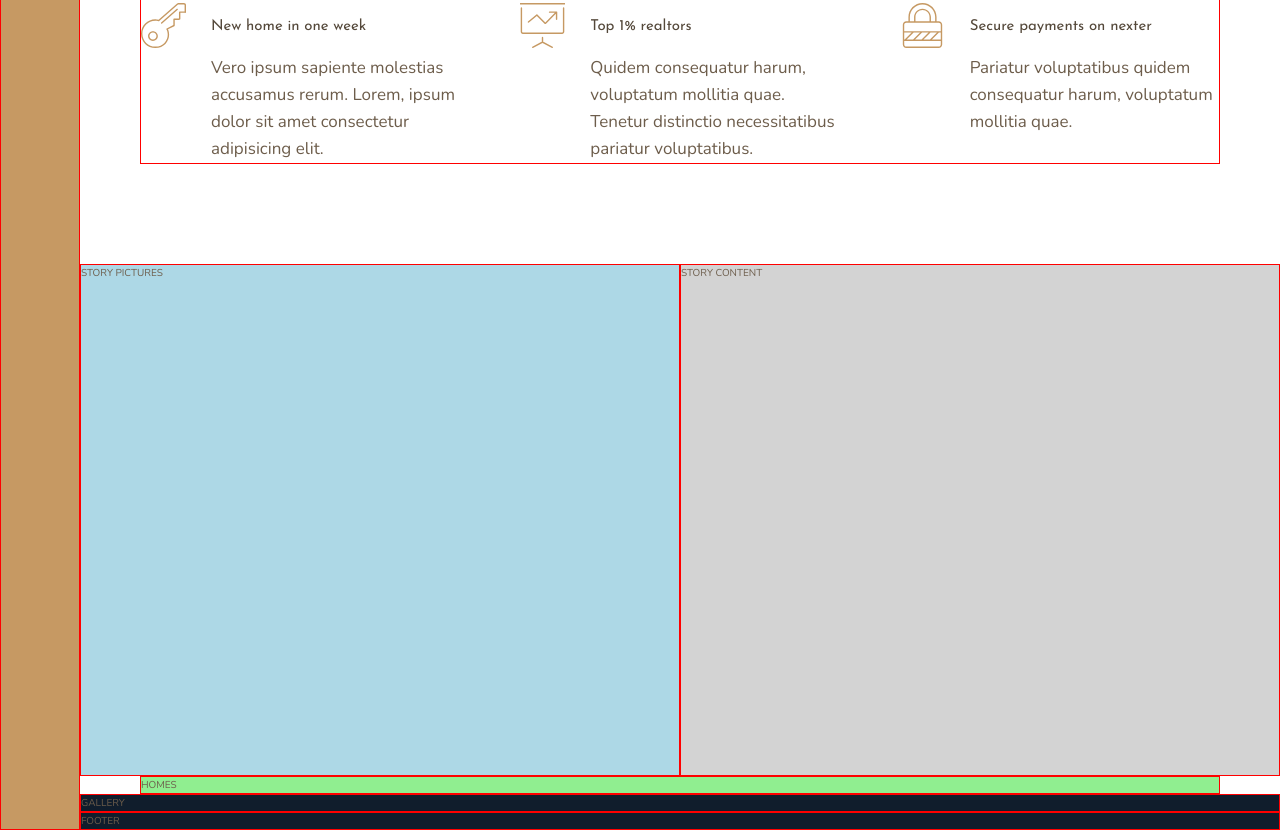
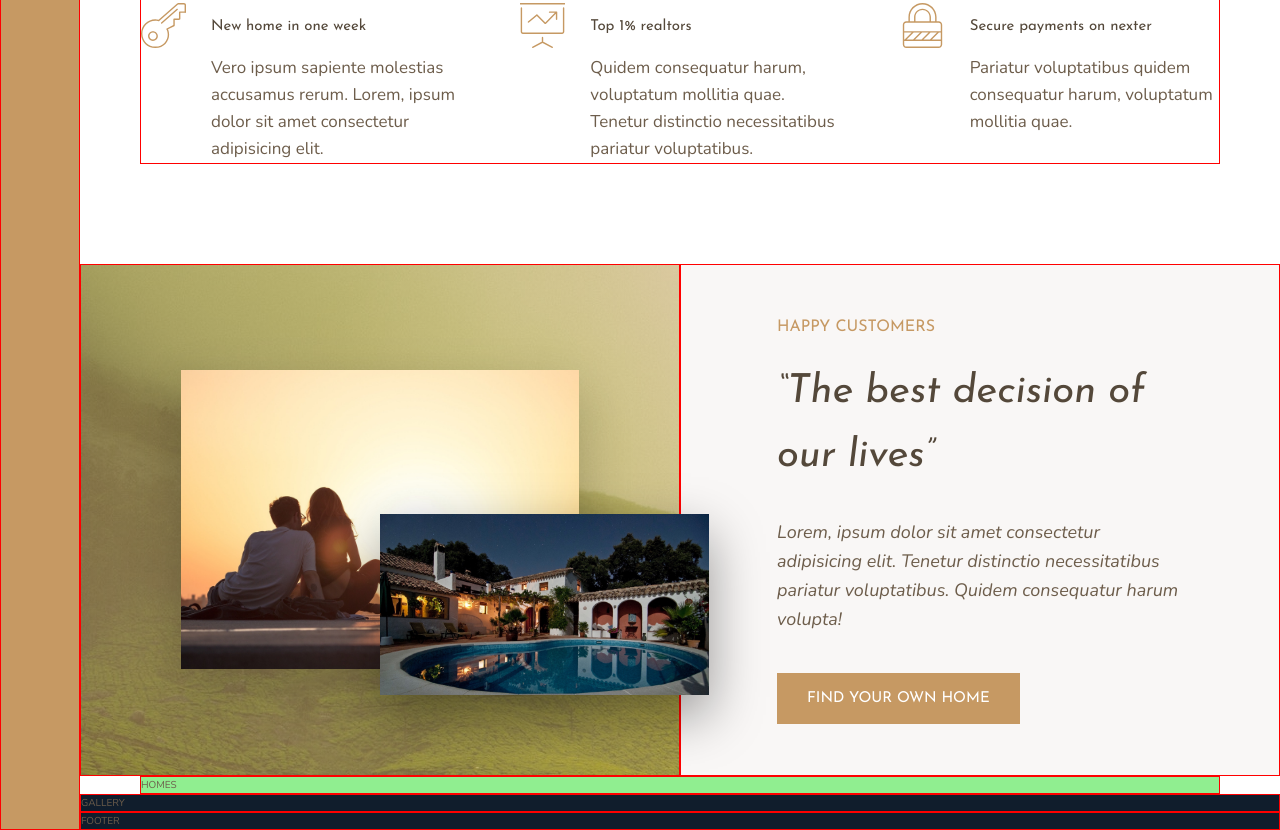
Before and after one commit to Kub0t/adv-css-nexter, a website: page index.html in a window 1280 px wide. Shown: the part 934-1764 px from the top of the page. Drawn offline with nearby package versions, Linux system fonts and the light colour scheme.

Commit message:
style story section

```diff
--- a/index.html
+++ b/index.html
@@ -85,10 +85,16 @@
 
         </section>
         <div class="story__pictures">
-            STORY PICTURES
+            <img src="img/story-1.jpeg" alt="Couple with new house" class="story__img-1">
+            <img src="img/story-2.jpeg" alt="Beutiful new house" class="story__img-2">
         </div>
         <div class="story__content">
-            STORY CONTENT
+            <h3 class="heading-3 mb-sm">Happy customers</h3>
+            <h2 class="heading-2 heading-2--dark mb-md">&ldquo;The best decision of our lives&rdquo;</h2>
+            <p class="story__text">
+                Lorem, ipsum dolor sit amet consectetur adipisicing elit. Tenetur distinctio necessitatibus pariatur voluptatibus. Quidem consequatur harum volupta!
+            </p>
+            <button class="btn">Find your own home</button>
         </div>
         <section class="homes">
             HOMES
--- a/sass/_story.scss
+++ b/sass/_story.scss
@@ -1,10 +1,50 @@
 .story {
     &__pictures {
-        background-color: lightblue;
+        background-color: $color-primary;
         grid-column: full-start / col-end 4;
+        background-image: linear-gradient(rgba($color-primary, 0.5),rgba($color-primary, 0.5)), url(../img/back.jpg);
+
+        display: grid;
+        grid-template-rows: repeat(6, 1fr);
+        grid-template-columns: repeat(6, 1fr);
+        align-items: center;
     }
+
+    &__img-1 {
+        width: 100%;
+        grid-column: 2 / -2;
+        grid-row: 2/ -2;
+        box-shadow: 0 2rem 5rem rgba(#000, .2);
+    }
+
+    &__img-2 {
+        width: 110%;
+        grid-row: 4 / 6;
+        grid-column: 4 / 7;
+        z-index: 2;
+        box-shadow: 0 2rem 5rem rgba(#000, .4);
+
+    }
+
+
     &__content {
-        background-color: lightgrey;
+        background-color: $color-grey-light-1;
         grid-column: col-start 5 / full-end;
+        padding: 6rem 12vh;
+        // display: flex;
+        // flex-direction: column;
+        // justify-content: center;
+        // align-items: flex-start;
+
+        display: grid;
+        justify-items: start;
+        align-content: center;                                                                                                                                                                                                                                                                                                                                                                                                                                                                                                                                                                                                                                                                                                                                                                                                                                                                                                                                                                                                                           ;
+        // grid-template-rows: repeat(4, min-content);
+    }
+
+    &__text {
+        font-size: 1.8rem;
+        font-style: italic;
+        margin-bottom: 4rem;
     }
 }
--- a/sass/_typography.scss
+++ b/sass/_typography.scss
@@ -4,16 +4,22 @@
 }
 .heading-1 {
     @extend %heading;
+
 }
 
 .heading-2 {
     @extend %heading;
-
+    font-size: 4rem;
+    font-style: italic;
+    &--light { color: $color-grey-light-1; }
+    &--dark { color: $color-grey-dark-1; }
 }
 
 .heading-3 {
     @extend %heading;
-
+    font-size: 1.6rem;
+    color: $color-primary;
+    text-transform: uppercase;
 }
 
 .heading-4 {
@@ -22,3 +28,33 @@
     &--light { color: $color-grey-light-1; }
     &--dark { color: $color-grey-dark-1; }
 }
+
+.btn {
+    background-color: $color-primary;
+    color: #fff;
+    border: none;
+    border-radius: 0;
+    font-family: $font-display;
+    font-size: 1.5rem;
+    text-transform: uppercase;
+    padding: 1.8rem 3rem;
+    cursor: pointer;
+
+    &:hover {
+        background-color: $color-primary-dark;
+        transition: all .5s;
+    }
+}
+
+.mb-sm {
+    margin-bottom: 2rem;
+}
+.mb-md {
+    margin-bottom: 3rem;
+}
+.mb-la {
+    margin-bottom: 4rem;
+}
+.mb-hg {
+    margin-bottom: 8rem;
+}
```
Also changed, not shown: css/style.css.
